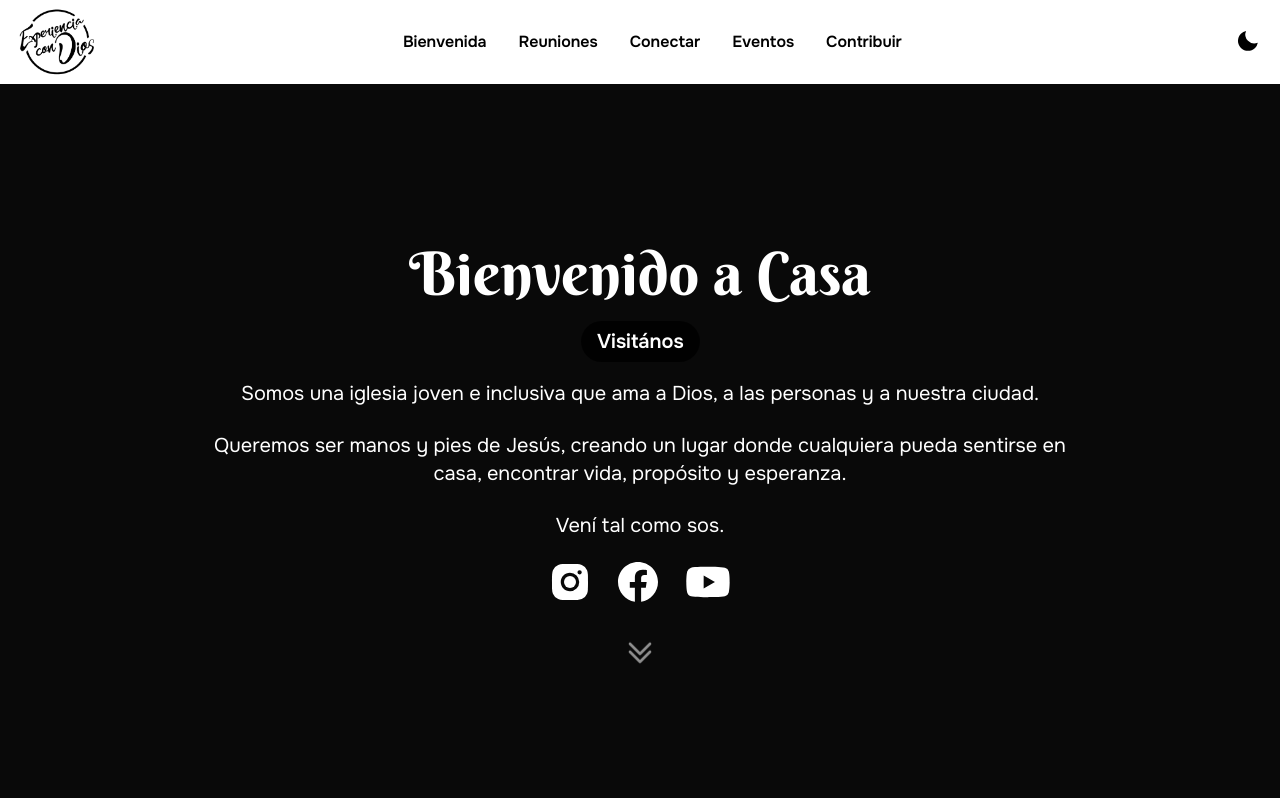
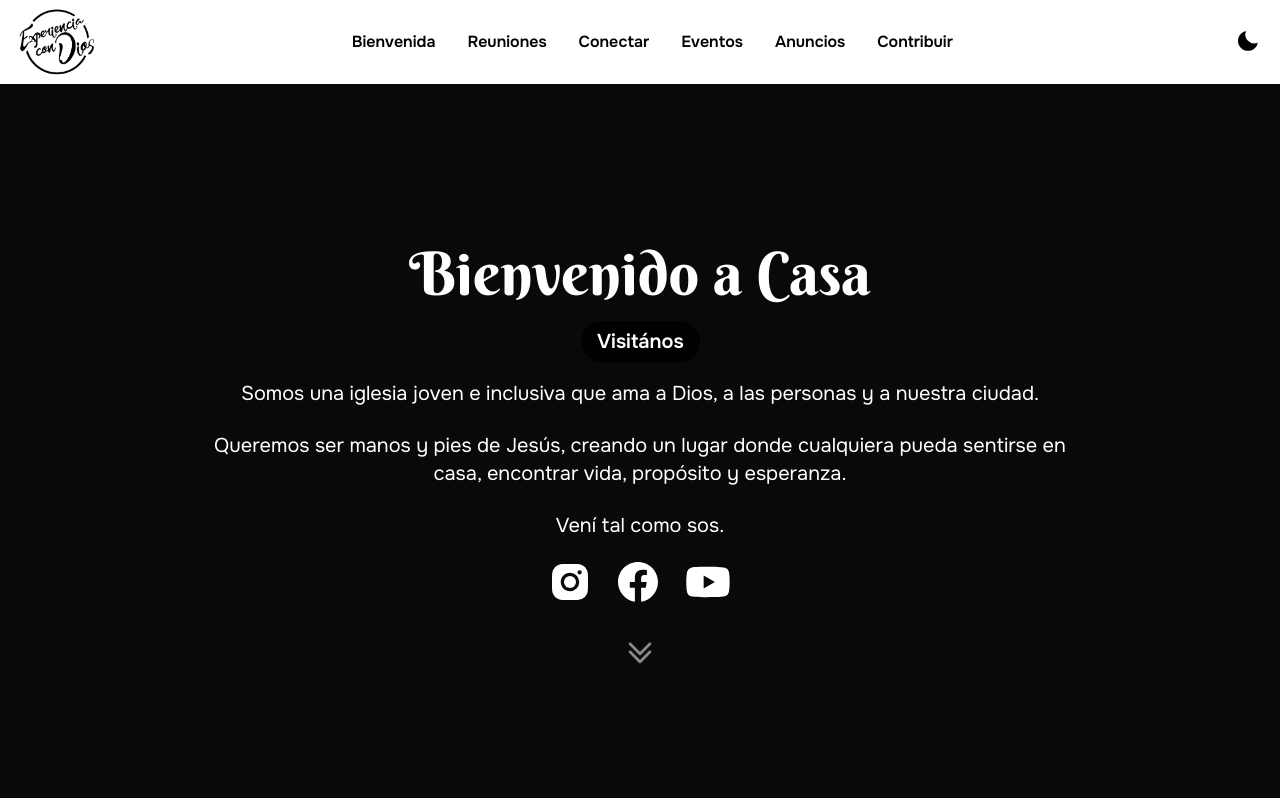
Before and after one commit to CristianLeyton/experiencia-page, a React (Vite) app: page / in a window 1280 px wide. Shown: the top 798 px of the page. Built offline with nearby package versions, Linux system fonts and the light colour scheme.

Commit message:
Update Highlights section: change section ID from 'momentos' to 'anuncios' and modify title text for clarity

```diff
--- a/src/components/sections/Header.tsx
+++ b/src/components/sections/Header.tsx
@@ -85,6 +85,9 @@ justify-center
             <Item href="/#eventos" onOpenMenu={handleoOpenMenu}>
               Eventos
             </Item>
+            <Item href="/#anuncios" onOpenMenu={handleoOpenMenu}>
+              Anuncios
+            </Item>
             <Item href="/#contribuir" onOpenMenu={handleoOpenMenu}>
               Contribuir
             </Item>
--- a/src/components/sections/Highlights.tsx
+++ b/src/components/sections/Highlights.tsx
@@ -76,12 +76,12 @@ function HighlightCard({
 export function Highlights() {
   return (
     <section
-      id="momentos"
+      id="anuncios"
       className="scroll-m-20 py-8 px-4 text-primary dark:text-white bg-secondary/70 dark:bg-zinc-900"
     >
       <div className="container mx-auto">
         <div className="text-center flex flex-col gap-4">
-          <Title text="Anuncios importantes" />
+          <Title text="Anuncios" />
           <p className="xl:text-lg text-center">
             Descubre los anuncios más importantes de nuestra iglesia
           </p>
```
